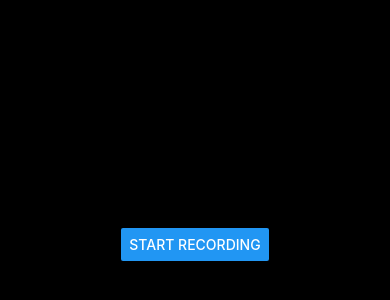
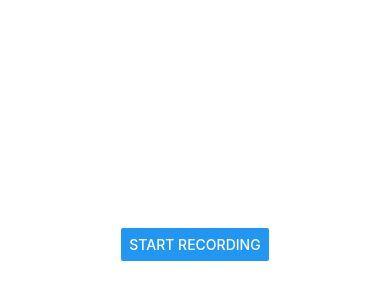
Before and after one commit to TedHopewell/Voice-Recorder, a React Native app: screen / in a window 390 px wide. Shown: the part 178-478 px from the top of the page. Built offline with nearby package versions, Linux system fonts and the light colour scheme.

Commit message:
voice-recorder-app-second-commit

```diff
--- a/App.js
+++ b/App.js
@@ -12,7 +12,7 @@ export default function App() {
 
   async function startRecording(){
     try{
-      const permission = await Audio.requestPermissionAsync();
+      const permission = await Audio.requestPermissionsAsync();
 
       if(permission.status === "granted"){
         await Audio.setAudioModeAsync({
@@ -81,7 +81,7 @@ export default function App() {
 const styles = StyleSheet.create({
   container: {
     flex: 1,
-    backgroundColor: 'black',
+    backgroundColor: 'white',
     alignItems: 'center',
     justifyContent: 'center',
   },
```
Also changed, not shown: package.json (+4 -3 lines), 1 other file (tests, documents, lock files or other folders).
